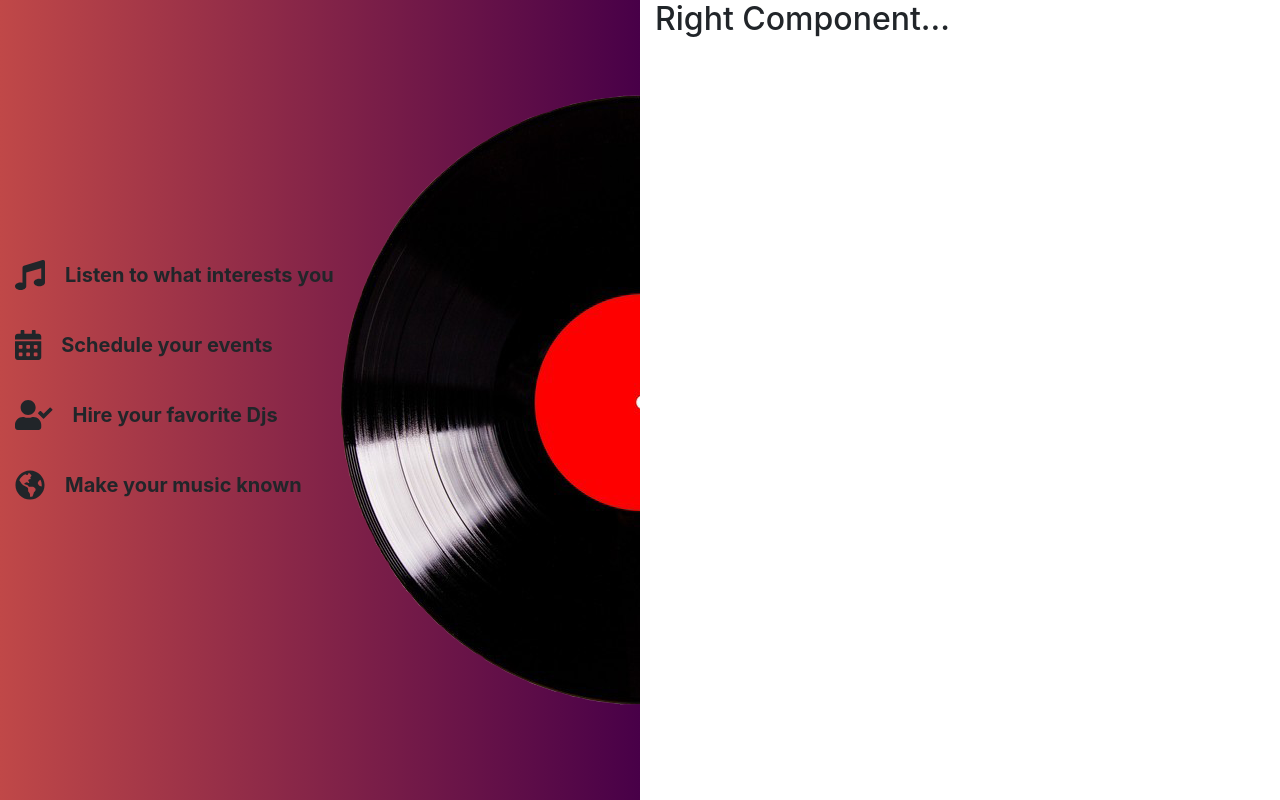
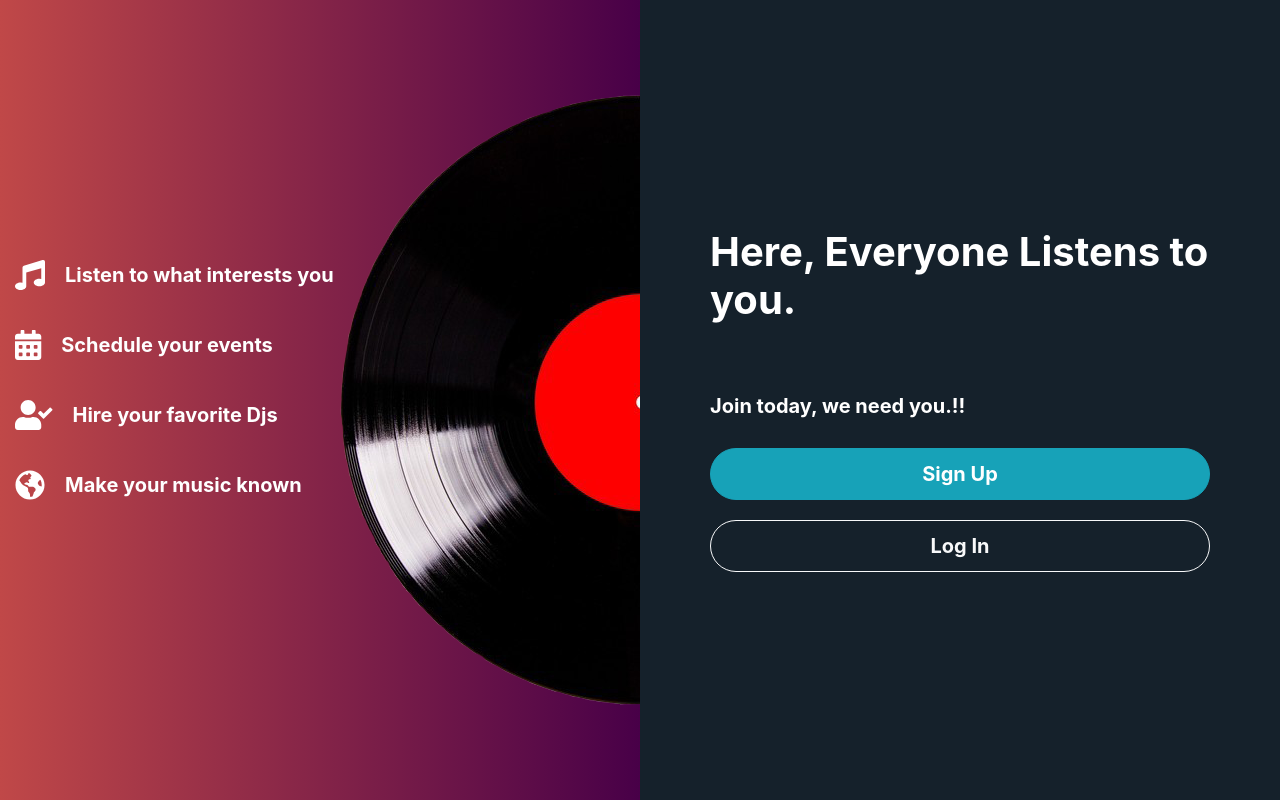
Before and after one commit to julianchok25/dj_events_si_front, a React (Create React App) app: page / in a window 1280 px wide. Built offline with nearby package versions, Linux system fonts and the light colour scheme.

Commit message:
[UPD]SignInSignUp: Finishing the main page for Sign up or login

```diff
--- a/src/App.js
+++ b/src/App.js
@@ -1,5 +1,5 @@
 import React, { useState } from "react";
-import { Button, Alert } from "react-bootstrap";
+// import { Button, Alert } from "react-bootstrap";
 import SignInSignUp from "./page/SignInSignUp";
 
 export default function App() {
--- a/src/index.scss
+++ b/src/index.scss
@@ -1,6 +1,6 @@
 @import "./scss/index.scss";
 
-body {
+body #root {
   margin: 0;
   font-family: -apple-system, BlinkMacSystemFont, "Segoe UI", "Roboto", "Oxygen",
     "Ubuntu", "Cantarell", "Fira Sans", "Droid Sans", "Helvetica Neue",
@@ -15,3 +15,16 @@ code {
   font-family: source-code-pro, Menlo, Monaco, Consolas, "Courier New",
     monospace;
 }
+
+.btn {
+  // Delete shadow when button is selected
+  box-shadow: none !important;
+}
+
+// .btn.btn-info {
+//   background-color: $primary;
+//   border-color: $primary;
+//   &:hover {
+//     background-color: rgba(26, 145, 218, 1);
+//   }
+// }
--- a/src/page/SignInSignUp/SignInSignUp.js
+++ b/src/page/SignInSignUp/SignInSignUp.js
@@ -51,7 +51,12 @@ function LeftComponent() {
 function RightComponent() {
   return (
     <Col className="signin-signup__right" xs={6}>
-      <h2>Right Component...</h2>
+      <div>
+        <h2>Here, Everyone Listens to you.</h2>
+        <h3>Join today, we need you.!!</h3>
+        <Button variant="info">Sign Up</Button>
+        <Button variant="outline-light">Log In</Button>
+      </div>
     </Col>
   );
 }
--- a/src/page/SignInSignUp/SignInSignUp.scss
+++ b/src/page/SignInSignUp/SignInSignUp.scss
@@ -5,7 +5,7 @@
   &__left {
     overflow: hidden;
     min-height: 100vh;
-    background-color: $primary-light;
+    // background-color: $primary-light;
     background-image: linear-gradient(to right, #c04848, #480048);
     display: flex;
     align-items: center;
@@ -36,5 +36,39 @@
   }
 
   &__right {
+    // background-color: $background-grey-dark;
+    // color: $font-light;
+    display: flex;
+    align-items: center;
+
+    div {
+      width: 500px;
+      margin: 0 auto;
+
+      h2 {
+        font-weight: bold;
+        font-size: 40px;
+        margin-bottom: 70px;
+      }
+
+      h3 {
+        font-weight: bold;
+        font-size: 20px;
+        margin-bottom: 30px;
+      }
+
+      button {
+        display: block;
+        width: 100%;
+        border-radius: 50px;
+        font-size: 20px;
+        font-weight: bold;
+        padding: 10px 0px;
+
+        &:first-of-type {
+          margin-bottom: 20px;
+        }
+      }
+    }
   }
 }
```
